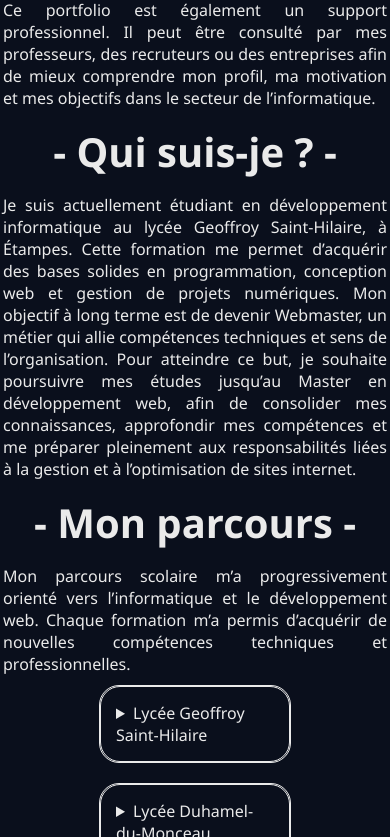
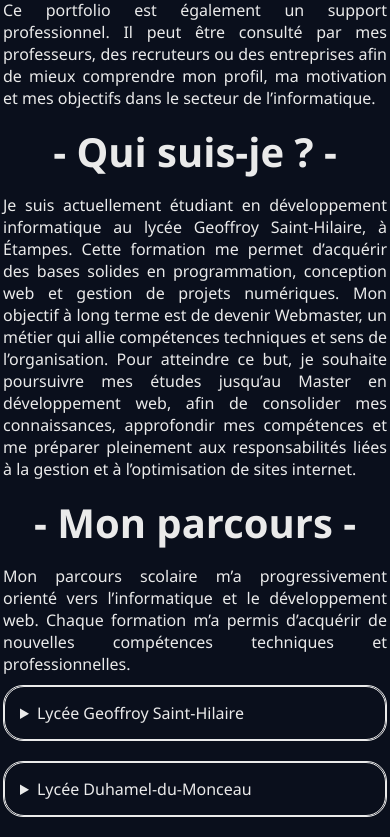
Before and after one commit to galorearc/PF, a plain HTML site: page index.html in a window 390 px wide. Shown: the part 1163-2000 px from the top of the page. Drawn offline with Linux system fonts and the light colour scheme; files whose address does not match are found by name.

Commit message:
Refactor CSS styles for consistency and responsiveness

```diff
--- a/css/style.css
+++ b/css/style.css
@@ -196,6 +196,10 @@ summary{
  main{
   padding: 3px;
  }
+.parcours{
+        width:100%;
+
+}
 }
 .diese{
   color: #EAEAEA;
```
